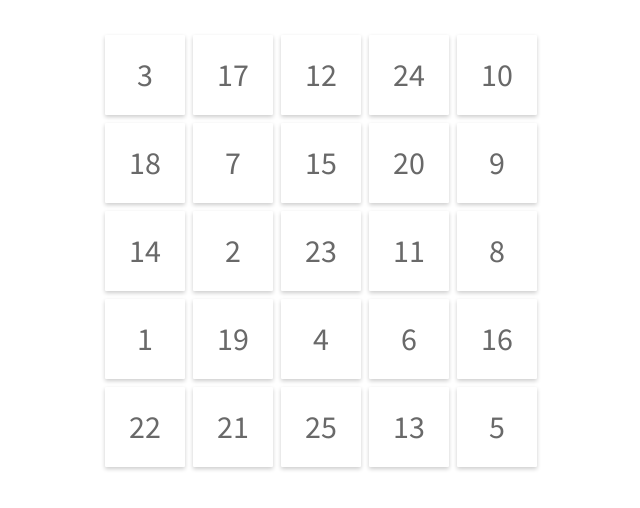
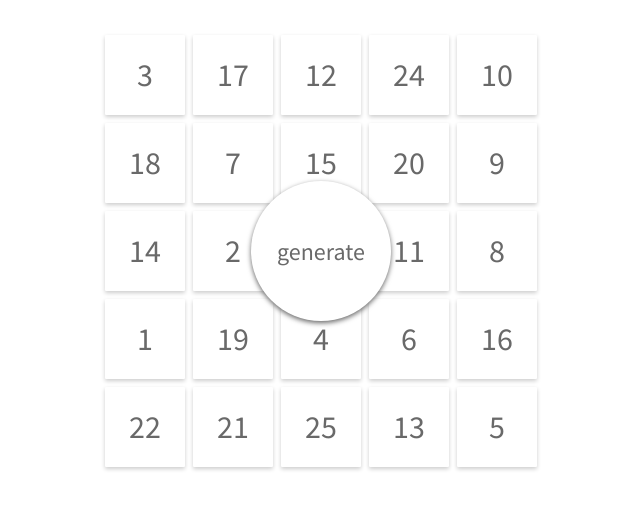
Before and after one commit to Ampretuzo/lomachenko-schulte, a plain HTML site: page index.html in a window 1280 px wide. Shown: the whole page, without its empty margins (319-959 px from the left). Drawn offline with nearby package versions, Linux system fonts and the light colour scheme.

Commit message:
Added generate button.

```diff
--- a/schulte.css
+++ b/schulte.css
@@ -1,6 +1,19 @@
 body {
     font-family: 'Source Sans Pro', sans-serif;
     color: dimgray;
+}
+
+.unselectable-text {
+    -khtml-user-select: none;
+    -moz-user-select: none;
+    -ms-user-select: none;
+     user-select: none;
+    -webkit-touch-callout: none;
+    -webkit-user-select: none;
+}
+
+.loma-schulte {
+    position: relative;
 }
 
 .loma-schulte__table__tile {
@@ -14,20 +27,10 @@ body {
     background-color: white;
     box-shadow: 0 2px 4px 0 rgba(0,0,0,0.2);
     border-radius: 1px;
-
-    -khtml-user-select: none;
-    -moz-user-select: none;
-    -ms-user-select: none;
-     user-select: none;
-    -webkit-touch-callout: none;
-    -webkit-user-select: none;
 }
 
 .loma-schulte__table__tile:hover {
     cursor: default;
-}
-
-.loma-schulte__table__tile:hover {
     box-shadow: 0 4px 7px 0 rgba(0,0,0,0.2);
 }
 
@@ -54,3 +57,34 @@ body {
 .loma-schulte__table__correctness-indicator--incorrect {
     color: tomato;
 }
+
+.loma-schulte__generate-button {
+    --diameter: 140px;
+    --radius: calc(var(--diameter) / 2);
+    border-radius: var(--radius);
+    height: var(--diameter);
+    width: var(--diameter);
+    z-index: 2;
+
+    /* for some reason it is transparent... */
+    background-color: white;
+
+    display: table;
+    text-align: center;
+
+    position: absolute;
+    top: calc(50% - var(--radius) );
+    left: calc(50% - var(--radius) );
+    box-shadow: 0 2px 5px;
+}
+
+.loma-schulte__generate-button:hover {
+    box-shadow: 0 4px 10px 0;
+    cursor: pointer;
+}
+
+.loma-schulte__generate-button__text {
+    display: table-cell;
+    vertical-align: middle;
+    font-size: 1.5em;
+}
--- a/schulte.js
+++ b/schulte.js
@@ -80,7 +80,7 @@ Vue.component('loma-schulte__table__tile', {
     props: {number: Number, numberPressCallback: Function},
     template:
         `<div
-            class="loma-schulte__table__tile"
+            class="loma-schulte__table__tile unselectable-text"
             @click="numberPressCallback" >
             {{number}}
         </div>`
@@ -120,7 +120,7 @@ Vue.component('loma-schulte__table', {
         }
     },
     template:
-        `<div style="text-align: center;">
+        `<div>
             <table class="loma-schulte__table">
                 <tbody>
                     <tr v-for="numberList in randomTableNumbers">
@@ -149,10 +149,35 @@ Vue.component('loma-schulte', {
             shuffle(straightArray(this.size))
         );
     },
+	methods: {
+		generate: function () {
+			const randomTableNumbers = makeTable(
+	            		shuffle(straightArray(this.size))
+        		);
+			console.log(JSON.stringify(randomTableNumbers) )
+			this.randomTableNumbers = randomTableNumbers
+			this.playStarted = true
+		}
+	},
+	data: function () {
+		return {
+			playStarted: false
+		}
+	},
     template:
-        `<loma-schulte__table
-            :randomTableNumbers="randomTableNumbers"
-        />`
+        `<div class="loma-schulte">
+    		<div
+                @click="generate"
+                class="loma-schulte__generate-button unselectable-text"
+                >
+                <div class="loma-schulte__generate-button__text" >
+                generate
+                </div>
+            </div>
+    		<loma-schulte__table
+    			:randomTableNumbers="randomTableNumbers"
+            	/>
+    	</div>`
 })
 
 new Vue({
```
Also changed, not shown: index.html (line endings or trailing spaces), 1 other file.
